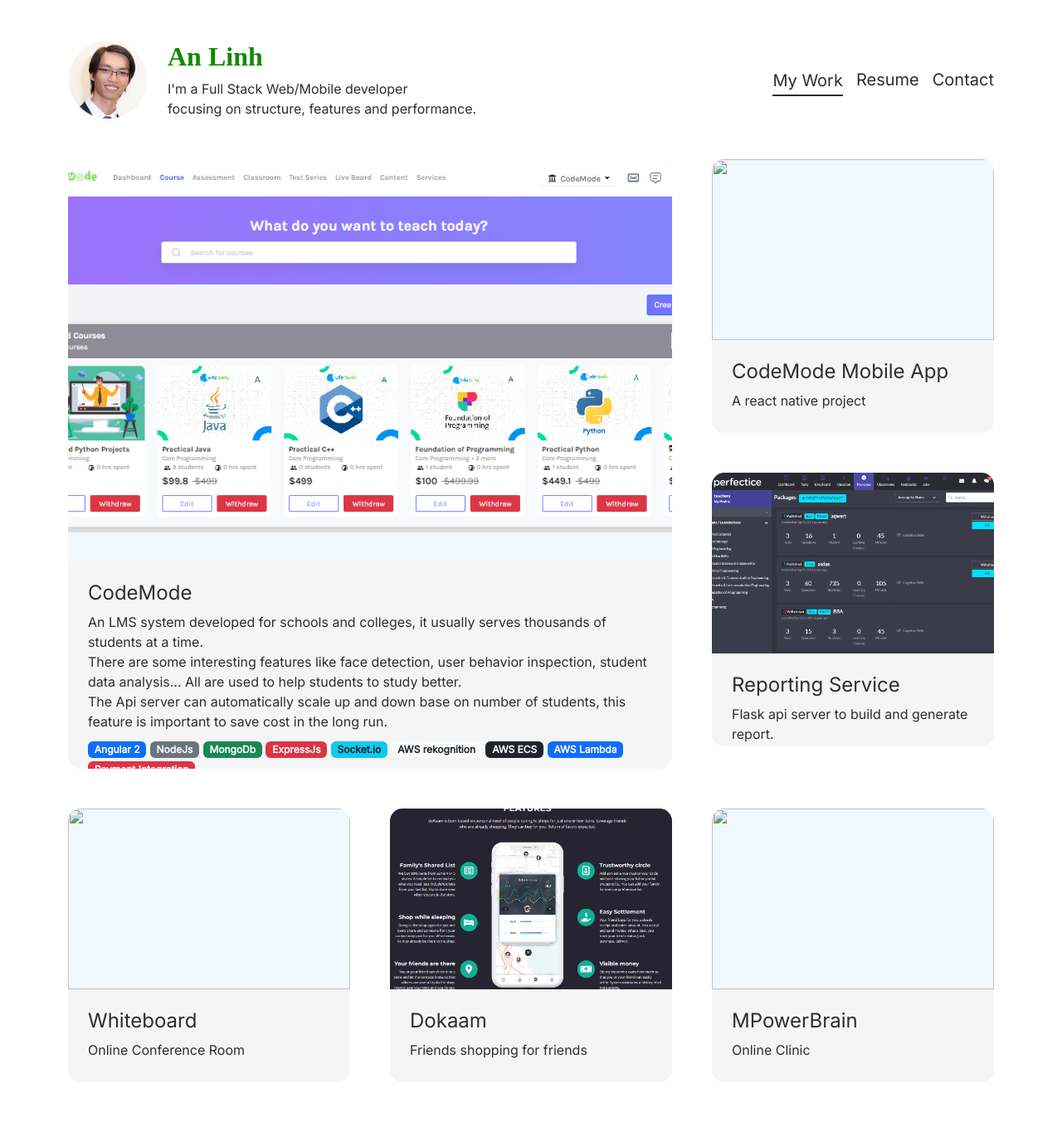
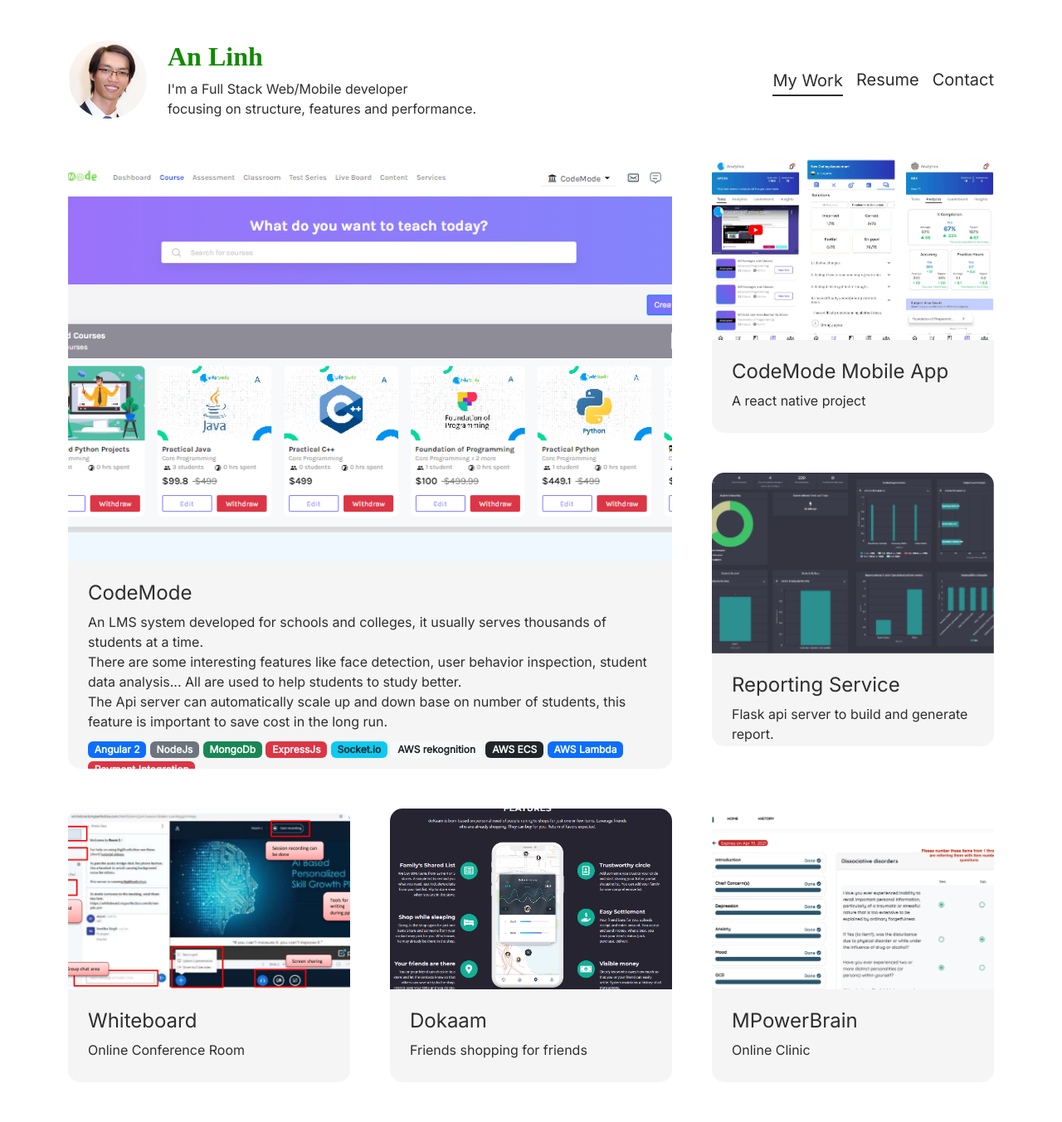
Before and after one commit to ngthienlinh/ngthienlinh.github.io, a Jekyll site: the page built from index.html, in a window 1280 px wide. Shown: the whole page at 83% size. Built offline with Jekyll 4.4.1, drawn with Linux system fonts in a browser that asks for light colours; some web fonts are replaced.

Commit message:
add content

```diff
--- a/index.html
+++ b/index.html
@@ -34,7 +34,7 @@
         <div class="d-flex flex-column" style="row-gap: 3rem;">
             <div class="card-project">
                 <div >
-                    <img src="" >
+                    <img src="/assets/images/codemodeMobile1.png" >
                 </div>
                 <div  class="p-4">
                     <h4>CodeMode Mobile App</h4>
@@ -43,7 +43,7 @@
             </div>
             <div class="card-project">
                 <div >
-                    <img src="/assets/images/myperfectice1.png" >
+                    <img src="/assets/images/report1.png" >
                 </div>
                 <div  class="p-4">
                     <h4>Reporting Service</h4>
@@ -57,7 +57,7 @@
     <div class="col-4">
         <div class="card-project">
             <div >
-                <img src="" >
+                <img src="/assets/images/whiteboard1.png" >
             </div>
             <div  class="p-4">
                 <h4>Whiteboard</h4>
@@ -79,7 +79,7 @@
     <div class="col-4">
         <div class="card-project">
             <div>
-                <img src="" >
+                <img src="/assets/images/mpowerbrain1.png" >
             </div>
             <div class="p-4">
                 <h4>MPowerBrain</h4>
```
Also changed, not shown: assets/images/codemodeMobile1.png (added), assets/images/mpowerbrain1.png (added), assets/images/report1.png (added), assets/images/whiteboard1.png (added).
